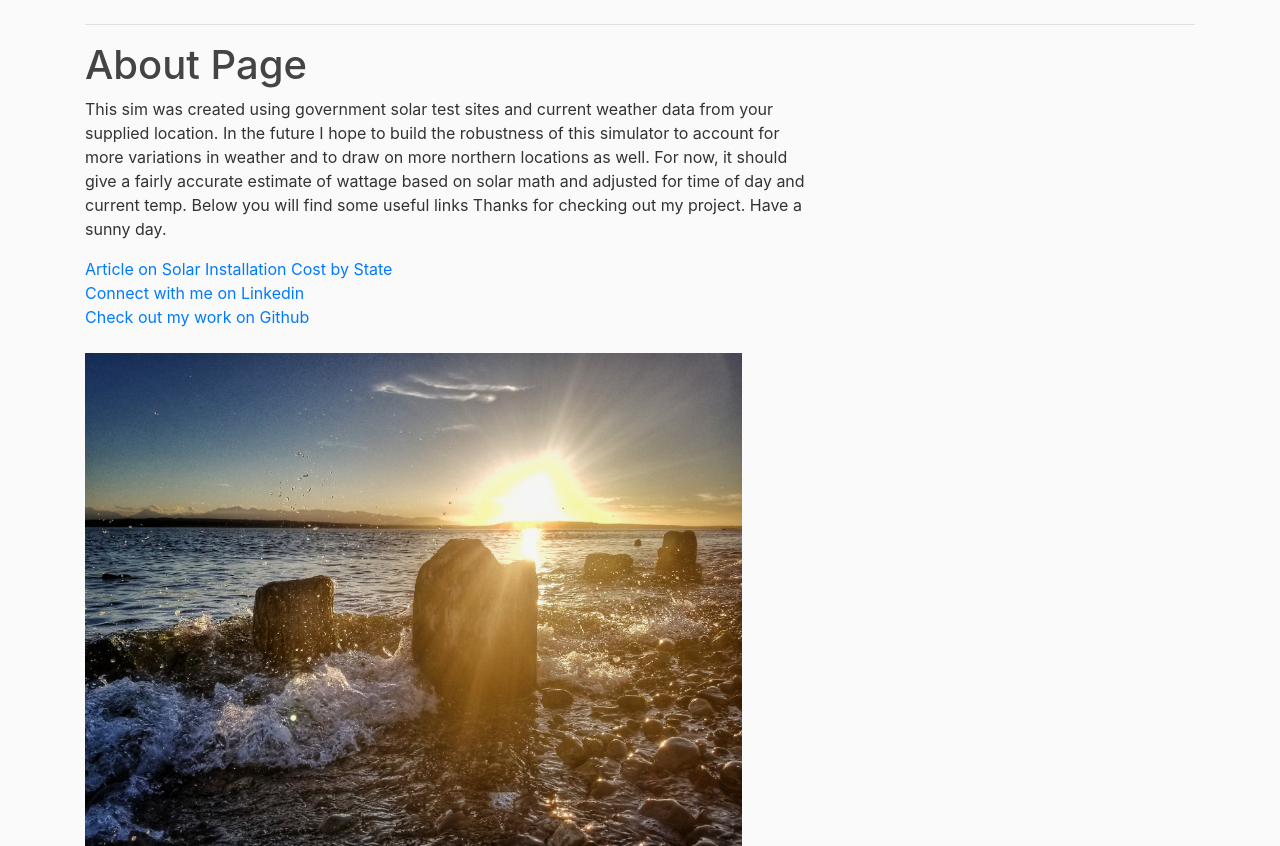
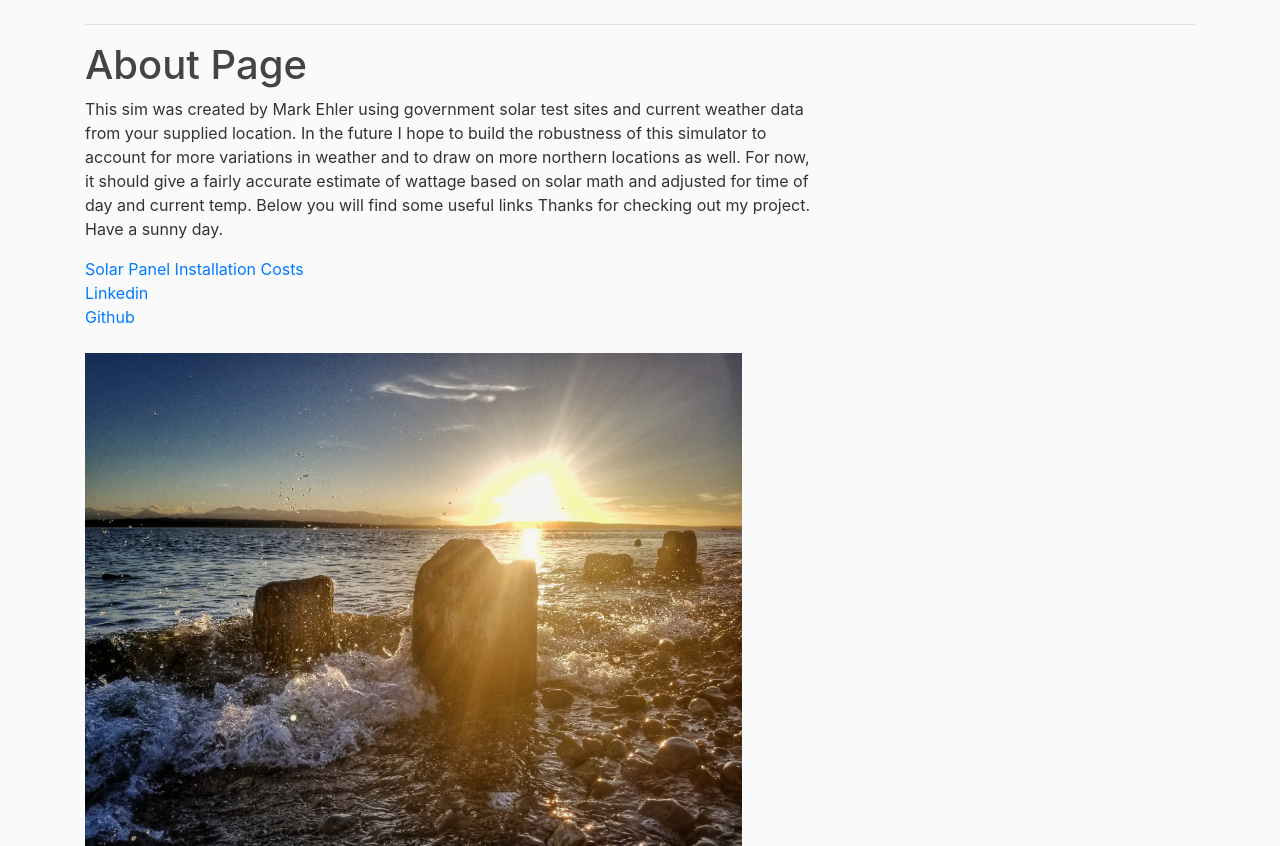
Before and after one commit to MarkEhler/Sol_Sim_Final, a Flask app: page /about in a window 1280 px wide. Shown: the part 56-902 px from the top of the page. Run offline with Flask 2, Linux system fonts and the light colour scheme; some libraries are stand-ins or nearby versions.

Commit message:
michael j fox show

```diff
--- a/app/routes.py
+++ b/app/routes.py
@@ -29,7 +29,7 @@ def handle_data():
     for i in range(7):
         session.pop(str(i), None)
     # session.pop('time', None)
-    listed, holdit, avgs = process(output, int(request.form['time_span']), sunrise, sunset)
+    listed, avgs = process(output, int(request.form['time_span']), sunrise, sunset)
     for idx, i in enumerate(listed):
         session[str(idx)] = i
         print(idx)
@@ -47,7 +47,7 @@ def plot_png():
 # option to hard code time index for plot
 # remeber to subtract one from len of session object for the time
 def create_figure(session_obj):
-    fig = Figure(figsize=(10,3*len(session_obj)))
+    fig = Figure(figsize=(10,4*len(session_obj)))
     times = ["00:00", "00:15", "00:30", "00:45", "01:00", "01:15", "01:30", "01:45", "02:00", "02:15", "02:30", "02:45", "03:00", "03:15", "03:30", "03:45", "04:00", "04:15", "04:30", "04:45", "05:00", "05:15", "05:30", "05:45", "06:00", "06:15", "06:30", "06:45", "07:00", "07:15", "07:30", "07:45", "08:00", "08:15", "08:30", "08:45", "09:00", "09:15", "09:30", "09:45", "10:00", "10:15", "10:30", "10:45", "11:00", "11:15", "11:30", "11:45", "12:00", "12:15", "12:30", "12:45", "13:00", "13:15", "13:30", "13:45", "14:00", "14:15", "14:30", "14:45", "15:00", "15:15", "15:30", "15:45", "16:00", "16:15", "16:30", "16:45", "17:00", "17:15", "17:30", "17:45", "18:00", "18:15", "18:30", "18:45", "19:00", "19:15", "19:30", "19:45", "20:00", "20:15", "20:30", "20:45", "21:00", "21:15", "21:30", "21:45", "22:00", "22:15", "22:30", "22:45", "23:00", "23:15", "23:30", "23:45"]
     # counter = 1
     print(times)
@@ -60,15 +60,15 @@ def create_figure(session_obj):
         axis = fig.add_subplot(1, 1, 1)
         axis.plot(times, day, label='Photovoltaic Energy Produced',
                 color='orange', fillstyle='bottom')
-        axis.set_xlabel('Time', fontdict = {'fontsize' : 20})
-        axis.set_ylabel('Watt per Square Meter of Panels', fontdict = {'fontsize' : 20})
+        axis.set_xlabel('Time', fontdict = {'fontsize' : 14})
+        axis.set_ylabel('Watts / Meter^2', fontdict = {'fontsize' : 14})
         axis.legend(loc='upper left')
-        axis.set_title(f'Day {idx+1}', fontdict = {'fontsize' : 24}, loc= 'left')
+        axis.set_title(f'Day {idx+1}', fontdict = {'fontsize' : 14}, loc= 'left')
         for tick in axis.xaxis.get_major_ticks():
             tick.label.set_fontsize(8)
             tick.label.set_rotation(65)
         for tick in axis.yaxis.get_major_ticks():
-            tick.label.set_fontsize(22)
+            tick.label.set_fontsize(18)
         # counter += 1
     return fig
 
@@ -102,8 +102,6 @@ def process(final_data, days, sunrise, sunset):
     dayz = final_data.Day.unique()
     listed = []
     averages = []
-    times = list(final_data.index)
-    times = json.dumps([convert_minutes(time, seconds=False) for time in times[:96]])
     for day in dayz:
         day = final_data[final_data.Day == day]
         #         day[:sunrise_minutes] = 0
@@ -112,4 +110,4 @@ def process(final_data, days, sunrise, sunset):
         day = day['Output'].to_json()
         listed.append(day)
 
-    return listed, times, averages
+    return listed, averages
--- a/app/templates/about.html
+++ b/app/templates/about.html
@@ -3,14 +3,13 @@
     <h1>About Page</h1>
     <!-- enter personal info and links -->
     <div class="contact">
-        <p> This sim was created using government solar test sites and current weather data from your supplied location.  In the future I hope to build the robustness of this simulator to account for more variations in weather and to draw on more northern locations as well.  For now, it should give a fairly accurate estimate of wattage based on solar math and adjusted for time of day and current temp.  Below you will find some useful links Thanks for checking out my project.  Have a sunny day.</p>
-        <a href="https://news.energysage.com/how-much-does-the-average-solar-panel-installation-cost-in-the-u-s/"> Article on Solar Installation Cost by State </a>
+        <p> This sim was created by Mark Ehler using government solar test sites and current weather data from your supplied location.  In the future I hope to build the robustness of this simulator to account for more variations in weather and to draw on more northern locations as well.  For now, it should give a fairly accurate estimate of wattage based on solar math and adjusted for time of day and current temp.  Below you will find some useful links Thanks for checking out my project.  Have a sunny day.</p>
+        <a href="https://news.energysage.com/how-much-does-the-average-solar-panel-installation-cost-in-the-u-s/">Solar Panel Installation Costs</a>
         <br>
-        <a href="https://www.linkedin.com/in/mark-ehler-85052548/"> Connect with me on Linkedin</a>
+        <a href="https://www.linkedin.com/in/mark-ehler-85052548/">Linkedin</a>
         <br>
-        <a href="https://github.com/MarkEhler">Check out my work on Github </a>
+        <a href="https://github.com/MarkEhler">Github </a>
         <br>
-
         <br>
         <img src="/static/sunburst.jpg" alt="sunburst", width="90%", location = "center">
         <!-- add img of something cool -->
```
Also changed, not shown: app/api_calls.py (+0 -12 lines).
